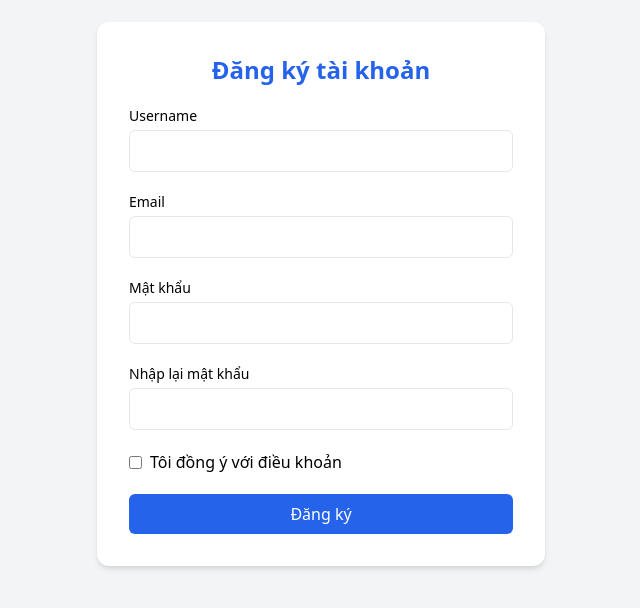
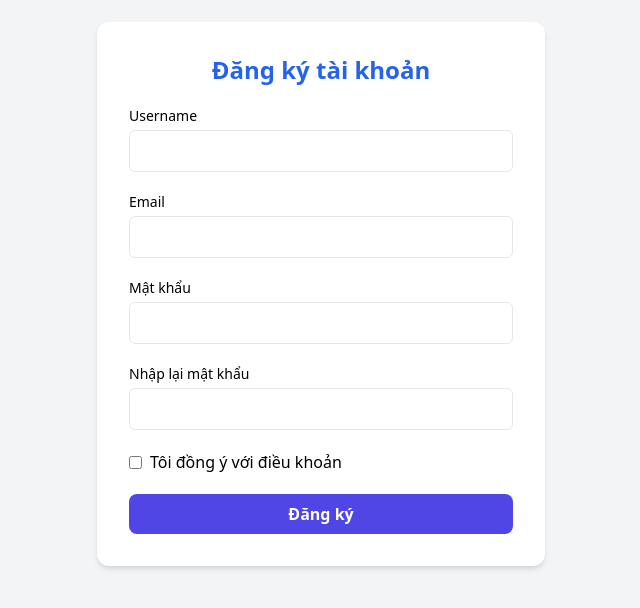
Before and after one commit to hunganhkieu/MINI_PROJECT-TODOLIST, a React (Vite) app: page /auth/register in a window 1280 px wide. Shown: the part 106-714 px from the top of the page, without its empty margins (319-959 px from the left). Built offline with nearby package versions, Linux system fonts and the light colour scheme.

Commit message:
fix: request register

```diff
--- a/src/pages/auth/LoginPage.jsx
+++ b/src/pages/auth/LoginPage.jsx
@@ -2,25 +2,11 @@ import { zodResolver } from "@hookform/resolvers/zod";
 import React, { useState } from "react";
 import { useForm } from "react-hook-form";
 import { Link, useNavigate } from "react-router-dom";
-import z from "zod";
 import { loginPost } from "../../api/apiAuth";
 import { toast } from "react-toastify";
+import { loginSchema } from "../../schemas/authSchema";
 
 const LoginPage = () => {
-  const loginSchema = z.object({
-    email: z
-      .string({ message: "Email phải là string" })
-      .trim()
-      .nonempty({ message: "Email ko được để trống" })
-      .email("Phải đúng định dạng email"),
-    password: z
-      .string({ message: "Password phải là string" })
-      .nonempty("Mật khẩu không được để trống")
-      .min(7, "Mật khẩu phải có ít nhất 7 ký tự")
-      .max(19, "Mật khẩu không được quá 19 ký tự"),
-    rememberMe: z.boolean().optional(),
-  });
-
   const {
     register,
     handleSubmit,
--- a/src/pages/auth/RegisterPage.jsx
+++ b/src/pages/auth/RegisterPage.jsx
@@ -1,30 +1,12 @@
 import { zodResolver } from "@hookform/resolvers/zod";
-import React from "react";
+import React, { useState } from "react";
 import { useForm } from "react-hook-form";
 import { registerPost } from "../../api/apiAuth";
 import { useNavigate } from "react-router-dom";
-import z from "zod";
 import { toast } from "react-toastify";
+import { registerSchema } from "../../schemas/authSchema";
 
 const RegisterPage = () => {
-  const registerSchema = z
-    .object({
-      userName: z.string().nonempty("Username ko được để trống"),
-      email: z
-        .string()
-        .nonempty("Email ko được để trống")
-        .email("Email sai định dạng"),
-      password: z.string().min(7, "Tối thiểu 7 ký tự"),
-      confirmPassword: z.string().nonempty("Vui lòng nhập lại mật khẩu"),
-      agreeToTerms: z.boolean().refine((v) => v === true, {
-        message: "Bạn phải đồng ý với điều khoản",
-      }),
-    })
-    .refine((data) => data.password === data.confirmPassword, {
-      path: ["confirmPassword"],
-      message: "Mật khẩu nhập lại không khớp",
-    });
-
   const {
     register,
     handleSubmit,
@@ -34,19 +16,21 @@ const RegisterPage = () => {
     resolver: zodResolver(registerSchema),
   });
   const nav = useNavigate();
+  const [loading, setLoading] = useState(false);
 
   const submit = async (data) => {
     try {
-      await registerPost({
-        userName: data.userName,
-        email: data.email,
-        password: data.password,
-      });
+      setLoading(true);
+      delete data.confirmPassword;
+      delete data.agreeToTerms;
+      await registerPost();
       toast.success("Đăng ký thành công");
       reset();
       nav("/auth/login");
     } catch {
       toast.error("Lỗi");
+    } finally {
+      setLoading(false);
     }
   };
 
@@ -126,9 +110,14 @@ const RegisterPage = () => {
 
         <button
           type="submit"
-          className="w-full bg-blue-600 hover:bg-blue-700 text-white py-2 rounded-md transition"
+          disabled={loading}
+          className={`w-full py-2 font-semibold text-white rounded-lg transition ${
+            loading
+              ? "bg-gray-400 cursor-not-allowed"
+              : "bg-indigo-600 hover:bg-indigo-700"
+          }`}
         >
-          Đăng ký
+          {loading ? "Đang đăng ký..." : "Đăng ký"}
         </button>
       </form>
     </div>
--- /dev/null
+++ b/src/schemas/authSchema.js
@@ -0,0 +1,33 @@
+import z from "zod";
+
+export const registerSchema = z
+  .object({
+    userName: z.string().nonempty("Username ko được để trống"),
+    email: z
+      .string()
+      .nonempty("Email ko được để trống")
+      .email("Email sai định dạng"),
+    password: z.string().min(7, "Tối thiểu 7 ký tự"),
+    confirmPassword: z.string().nonempty("Vui lòng nhập lại mật khẩu"),
+    agreeToTerms: z.boolean().refine((v) => v === true, {
+      message: "Bạn phải đồng ý với điều khoản",
+    }),
+  })
+  .refine((data) => data.password === data.confirmPassword, {
+    path: ["confirmPassword"],
+    message: "Mật khẩu nhập lại không khớp",
+  });
+
+export const loginSchema = z.object({
+  email: z
+    .string({ message: "Email phải là string" })
+    .trim()
+    .nonempty({ message: "Email ko được để trống" })
+    .email("Phải đúng định dạng email"),
+  password: z
+    .string({ message: "Password phải là string" })
+    .nonempty("Mật khẩu không được để trống")
+    .min(7, "Mật khẩu phải có ít nhất 7 ký tự")
+    .max(19, "Mật khẩu không được quá 19 ký tự"),
+  rememberMe: z.boolean().optional(),
+});
```
